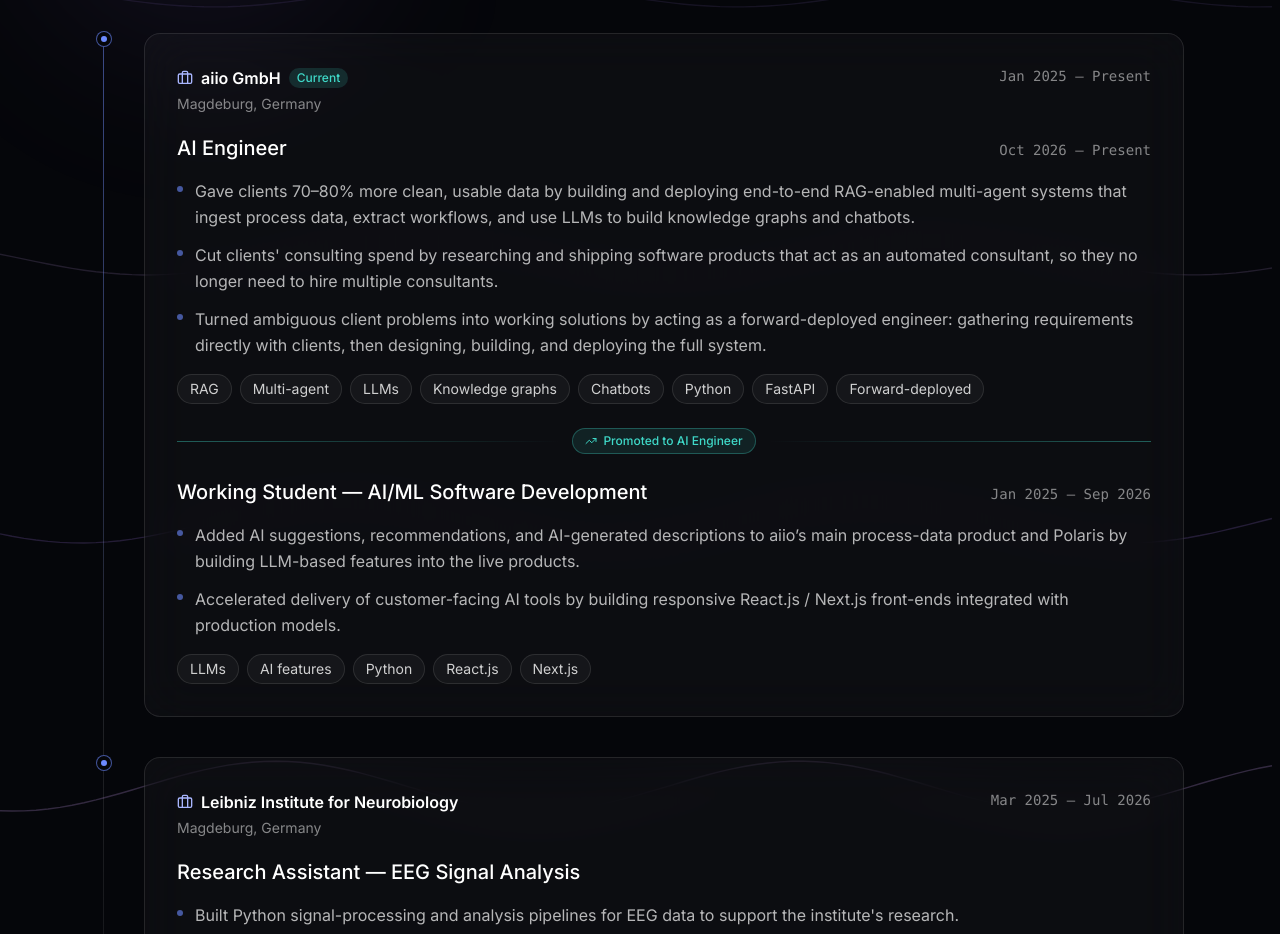
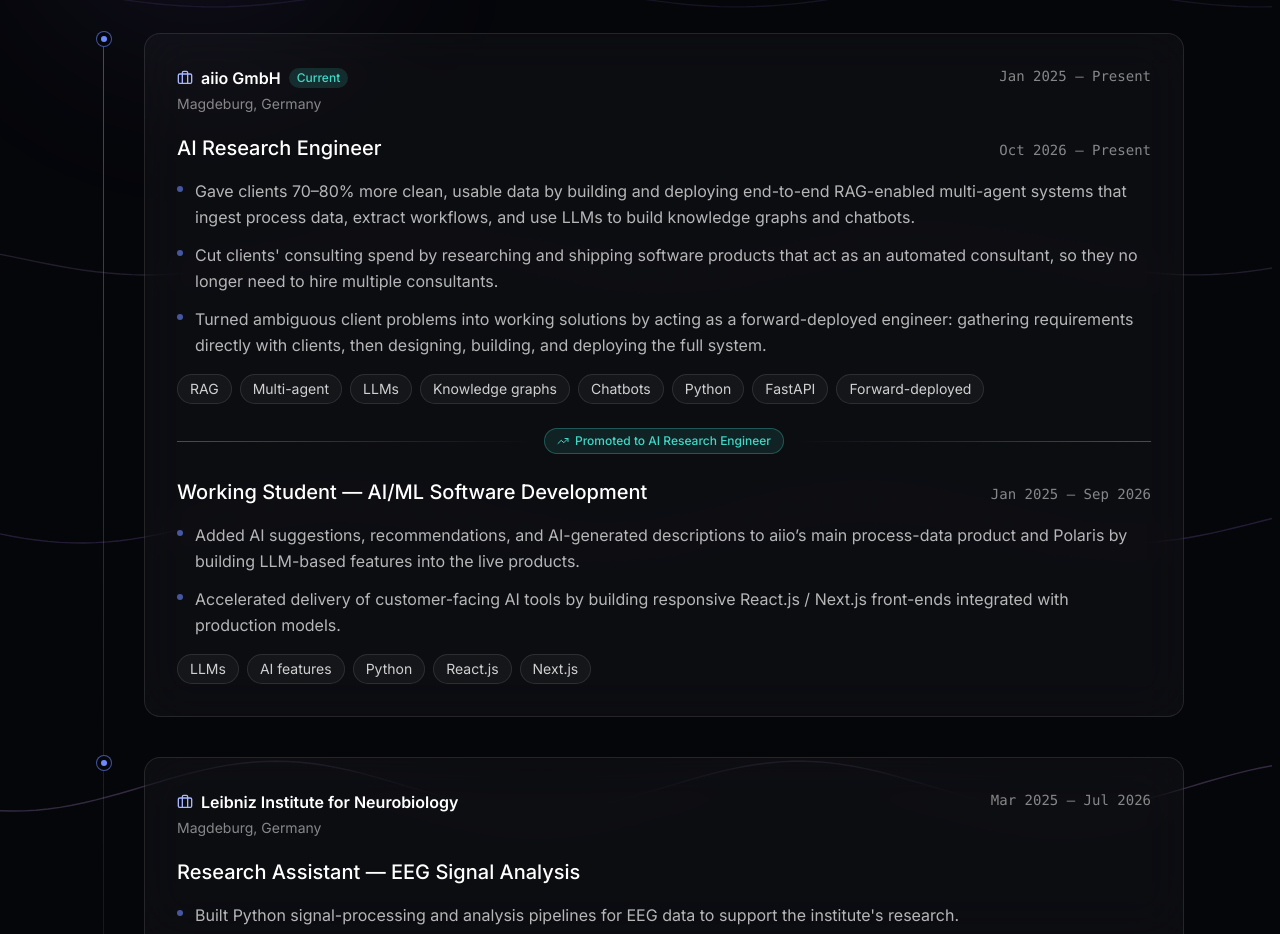
Before and after one commit to sandipanseal/sandipanseal.github.io, a React (Vite) app: page / in a window 1280 px wide. Shown: the part 3740-4674 px from the top of the page. Built offline with nearby package versions, Linux system fonts and the light colour scheme; no server answers.

Commit message:
feat: update role title from AI Engineer to AI Research Engineer in experience section

```diff
--- a/src/data/profile.ts
+++ b/src/data/profile.ts
@@ -270,7 +270,7 @@
 
 export const experience: Experience[] = [
   {
-    role: "AI Engineer",
+    role: "AI Research Engineer",
     company: "aiio GmbH",
     location: "Magdeburg, Germany",
     period: "Oct 2026 – Present",
```
